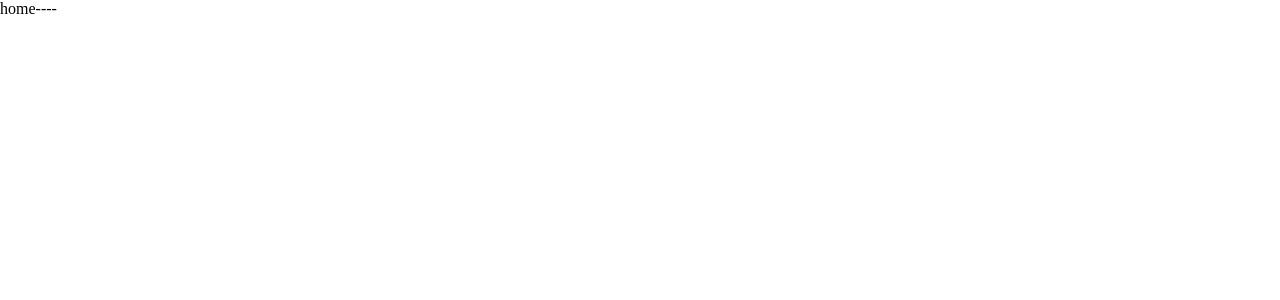
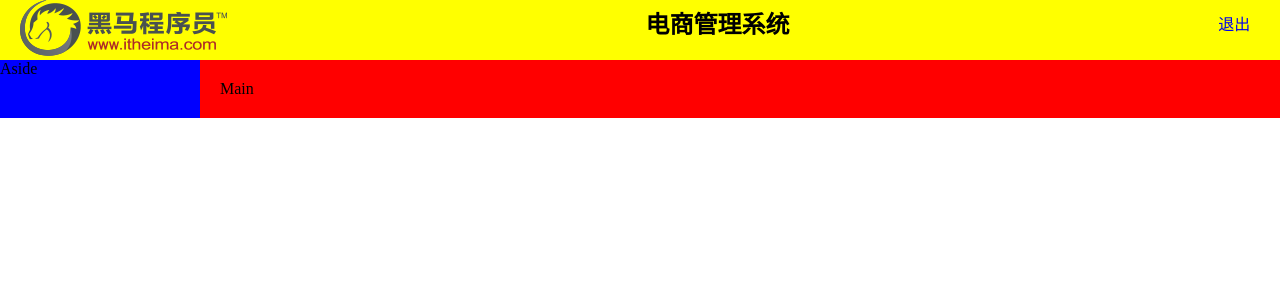
Before and after one commit to linm152102/mylove, a Vue app: page / in a window 1280 px wide. Shown: the top 300 px of the page. Built offline with nearby package versions, Linux system fonts and the light colour scheme.

Commit message:
home 主页头部完成

```diff
--- a/src/components/home.vue
+++ b/src/components/home.vue
@@ -1,15 +1,46 @@
 <template>
-    <div>
-        home----
-    </div>
+  <el-container>
+    <el-header class="home_head">
+      <el-col :span="4">
+      <img src="@/assets/img/logo.png" alt="图片加载失败">
+      </el-col>
+      <el-col :span="19" class="home_head_h2">
+       <h2>电商管理系统</h2>
+      </el-col>
+      <el-col :span="1" class="home_head_a">
+      <a href="#" class="home_head_quit">退出</a>
+      </el-col>
+    </el-header>
+    <el-container>
+      <el-aside width="200px" class="home_aside">Aside</el-aside>
+      <el-main class="home_main">Main</el-main>
+    </el-container>
+  </el-container>
 </template>
 
 <script>
-export default {
-
-}
+export default {};
 </script>
 
 <style>
-
+.home_head {
+    /* height: ; */
+    height: 50px;
+    line-height: 50px;
+  background-color: yellow;
+}
+.home_aside {
+  background-color: blue;
+}
+.home_main {
+  background-color: red;
+}
+.home_head_h2,
+.home_head_a
+{
+    text-align: center;
+}
+.home_head_quit{
+    text-decoration: none;
+}
 </style>
```
Also changed, not shown: src/assets/img/logo.png (added).
